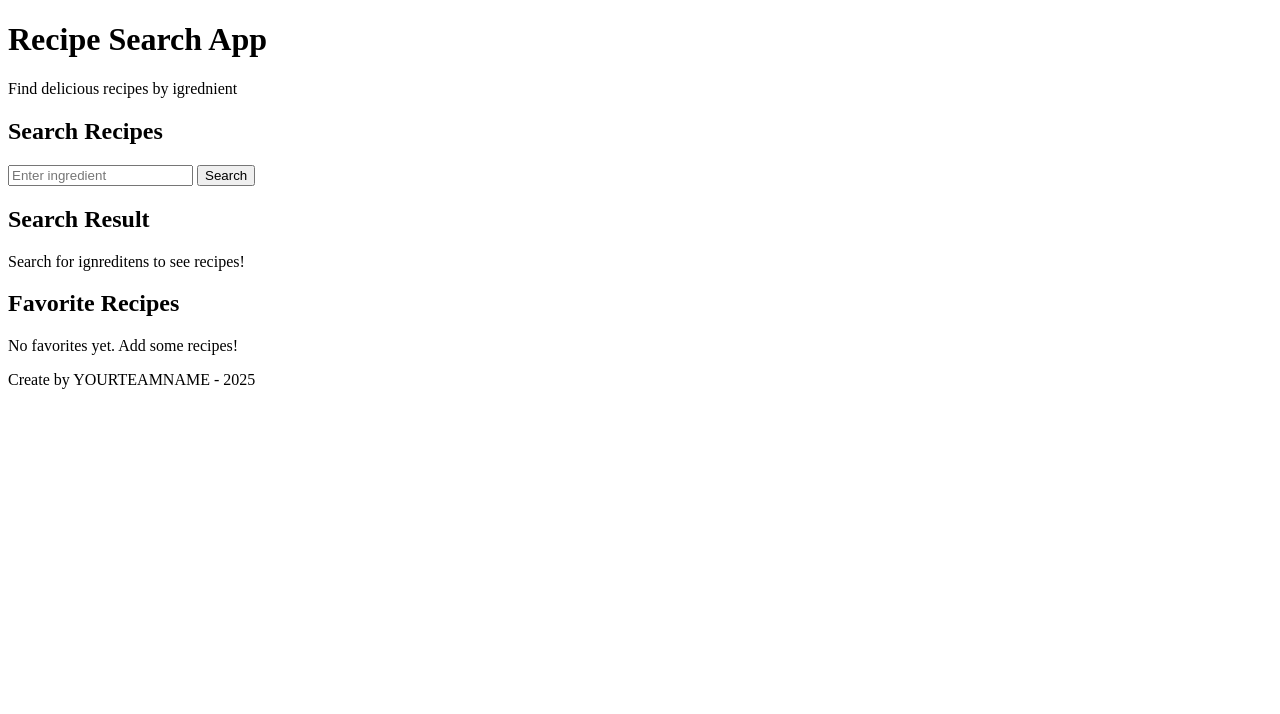
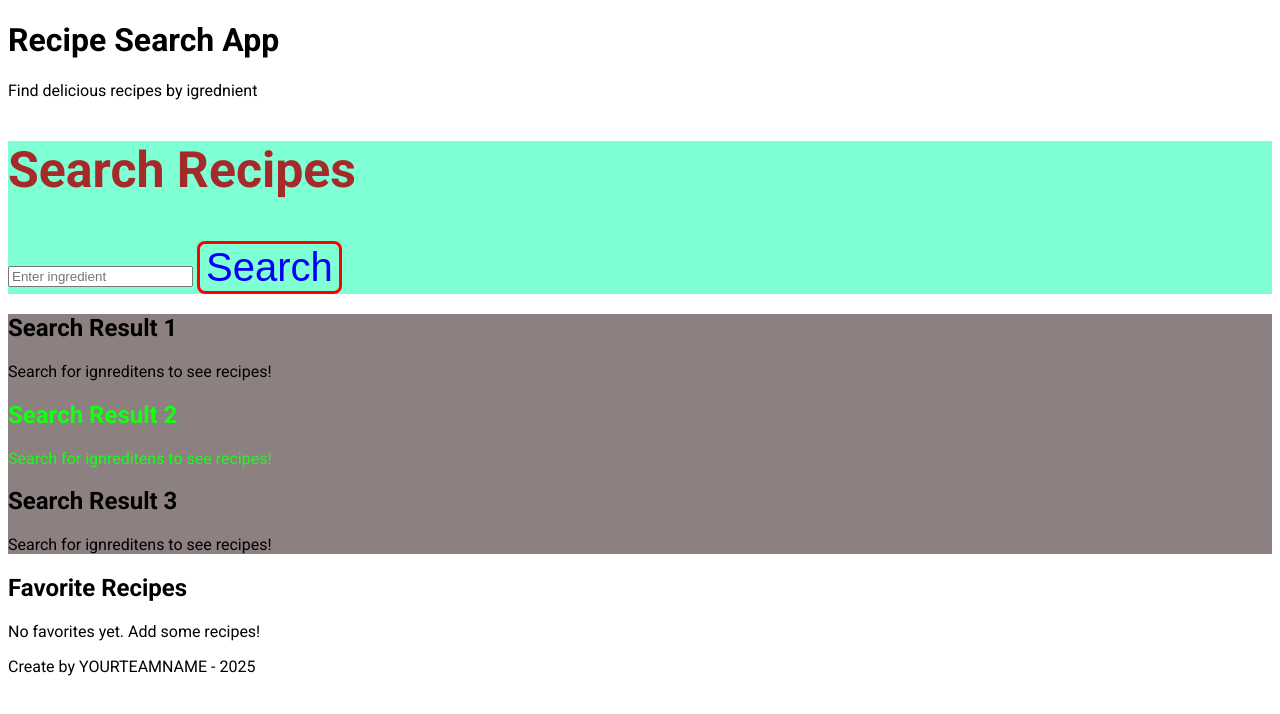
Before and after one commit to NawrockiMateusz/recipe-search-app, a plain HTML site: page index.html in a window 1280 px wide. Drawn offline with Linux system fonts and the light colour scheme.

Commit message:
Update css

```diff
--- a/index.html
+++ b/index.html
@@ -1,24 +1,40 @@
 <!DOCTYPE html>
 <html lang="en">
+
 <head>
     <meta charset="UTF-8">
     <meta name="viewport" content="width=device-width, initial-scale=1.0">
     <title>Recipe Search App</title>
+    <link rel="stylesheet" href="style2.css">
+    <link rel="preconnect" href="https://fonts.googleapis.com">
+<link rel="preconnect" href="https://fonts.gstatic.com" crossorigin>
+<link href="https://fonts.googleapis.com/css2?family=Roboto:ital,wght@0,100..900;1,100..900&display=swap" rel="stylesheet">
 </head>
+
 <body>
     <header>
         <h1>Recipe Search App</h1>
         <p>Find delicious recipes by igrednient</p>
     </header>
-    <section>
-        <h2>Search Recipes</h2>
+    <section class="search-recipes">
+        <h2 class="search-recipes-header">Search Recipes</h2>
         <form>
             <input type="text" placeholder="Enter ingredient">
-            <button type="submit">Search</button>
+            <button type="submit" class="button">Search</button>
         </form>
     </section>
-    <section>
-        <h2>Search Result</h2>
+    <section class="search-result">
+        <h2>Search Result 1</h2>
+        <div>
+            <p>Search for ignreditens to see recipes!</p>
+        </div>
+        <div class="new-div">
+            <h2>Search Result 2</h2>
+            <div>
+                <p>Search for ignreditens to see recipes!</p>
+            </div>
+        </div>
+        <h2>Search Result 3</h2>
         <div>
             <p>Search for ignreditens to see recipes!</p>
         </div>
@@ -33,4 +49,5 @@
         <p>Create by YOURTEAMNAME - 2025</p>
     </footer>
 </body>
+
 </html>
--- /dev/null
+++ b/style.css
@@ -0,0 +1,154 @@
+/* ===== RECIPE SEARCH APP - COMPLETE CSS ===== */
+
+/* Reset & Base */
+* {
+    margin: 0;
+    padding: 0;
+    box-sizing: border-box;
+}
+
+body {
+    font-family: 'Segoe UI', Tahoma, Geneva, Verdana, sans-serif;
+    background-color: #f5f5f5;
+    color: #333;
+    padding: 20px;
+    line-height: 1.6;
+}
+
+/* Header */
+header {
+    background: linear-gradient(135deg, #667eea 0%, #764ba2 100%);
+    color: white;
+    padding: 40px 30px;
+    text-align: center;
+    border-radius: 15px;
+    margin-bottom: 30px;
+    box-shadow: 0 4px 15px rgba(0, 0, 0, 0.1);
+}
+
+header h1 {
+    font-size: 42px;
+    margin-bottom: 10px;
+    font-weight: 700;
+}
+
+header p {
+    font-size: 18px;
+    opacity: 0.9;
+}
+
+/* Sections */
+section {
+    background-color: white;
+    padding: 30px;
+    margin-bottom: 25px;
+    border-radius: 12px;
+    box-shadow: 0 2px 8px rgba(0, 0, 0, 0.08);
+}
+
+section h2 {
+    color: #667eea;
+    margin-bottom: 20px;
+    font-size: 28px;
+    font-weight: 600;
+    border-bottom: 3px solid #667eea;
+    padding-bottom: 10px;
+}
+
+/* Form Styles */
+form {
+    display: flex;
+    gap: 15px;
+    flex-wrap: wrap;
+}
+
+input[type="text"] {
+    flex: 1;
+    min-width: 250px;
+    padding: 15px 20px;
+    border: 2px solid #e0e0e0;
+    border-radius: 8px;
+    font-size: 16px;
+    transition: all 0.3s ease;
+}
+
+input[type="text"]:focus {
+    outline: none;
+    border-color: #667eea;
+    box-shadow: 0 0 0 3px rgba(102, 126, 234, 0.1);
+}
+
+input[type="text"]::placeholder {
+    color: #999;
+}
+
+button {
+    background: linear-gradient(135deg, #667eea 0%, #764ba2 100%);
+    color: white;
+    padding: 15px 35px;
+    border: none;
+    border-radius: 8px;
+    font-size: 16px;
+    font-weight: 600;
+    cursor: pointer;
+    transition: all 0.3s ease;
+}
+
+button:hover {
+    transform: translateY(-2px);
+    box-shadow: 0 6px 20px rgba(102, 126, 234, 0.4);
+}
+
+button:active {
+    transform: translateY(0);
+}
+
+/* Results & Favorites */
+section div {
+    margin-top: 15px;
+}
+
+section p {
+    color: #666;
+    font-size: 16px;
+}
+
+/* Footer */
+footer {
+    text-align: center;
+    padding: 25px;
+    color: #888;
+    margin-top: 30px;
+    font-size: 14px;
+}
+
+footer p {
+    margin: 0;
+}
+
+/* Responsive */
+@media (max-width: 600px) {
+    body {
+        padding: 10px;
+    }
+
+    header h1 {
+        font-size: 32px;
+    }
+
+    section {
+        padding: 20px;
+    }
+
+    form {
+        flex-direction: column;
+    }
+
+    input[type="text"] {
+        width: 100%;
+    }
+
+    button {
+        width: 100%;
+    }
+}
--- /dev/null
+++ b/style2.css
@@ -0,0 +1,31 @@
+.search-recipes {
+    background-color: aquamarine;
+}
+
+.search-recipes-header{
+    color: brown;
+    font-size: 50px;
+}
+
+.search-result{
+    background-color: rgb(141, 128, 128);
+}
+.new-div{
+    color: rgb(19, 255, 19);
+}
+
+body{
+    font-family: 'Roboto', sans-serif;
+}
+
+.button{
+    border: 3px solid red;
+    border-radius: 8px;
+    background: none;
+    color: blue;
+    font-size: 40px;
+    cursor: pointer;
+}
+.button:hover{
+    color:red;
+}
```
